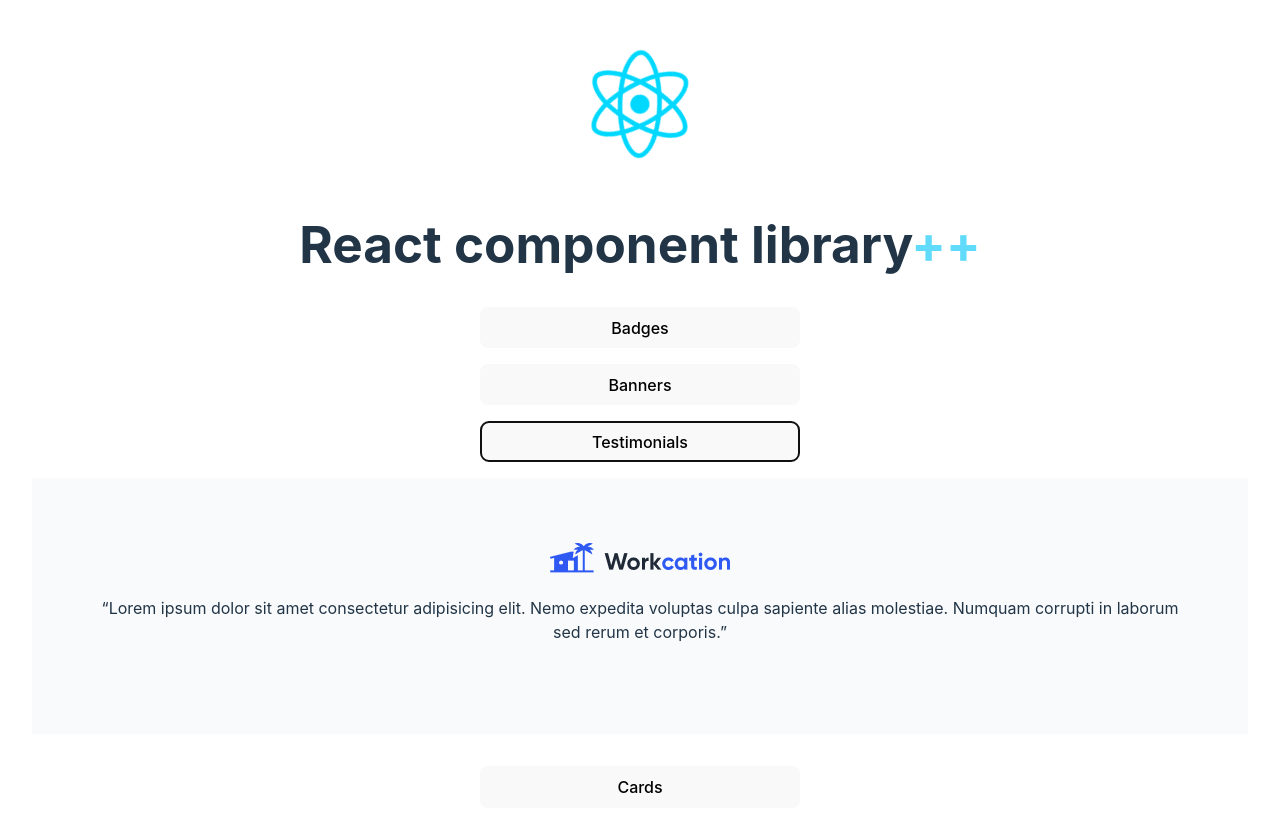
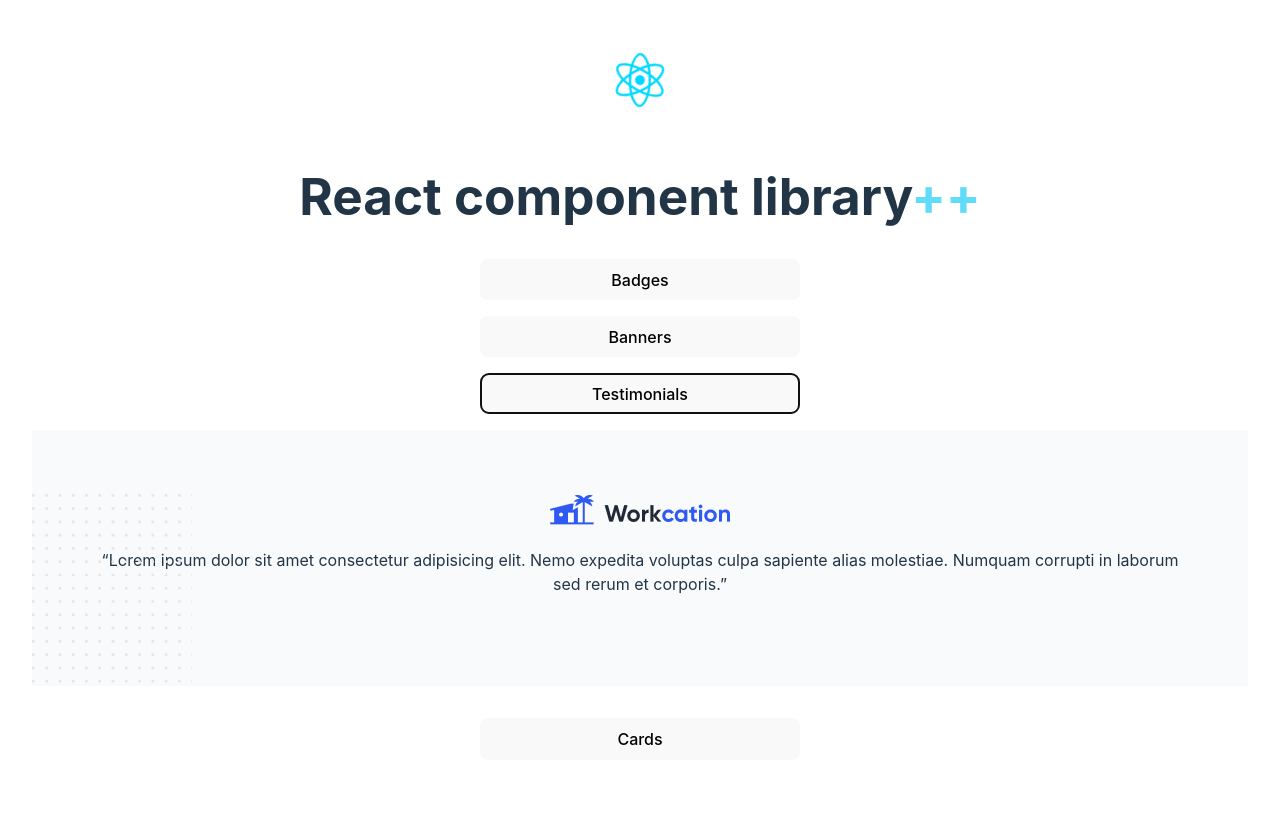
Before and after one commit to kayla-pagan/react-component-library, a React (Vite) app: page / in a window 1280 px wide. Both pictures are taken after a click on the button "Testimonials". Shown: the top 832 px of the page. After the commit the page ends 808 px from the top, so only its background shows below. Built offline with nearby package versions, Linux system fonts and the light colour scheme.

Commit message:
Make testimonial pattern a pseudo element instead

```diff
--- a/src/App.css
+++ b/src/App.css
@@ -145,9 +145,23 @@
 }
 
 .testimonial {
-  height: 8em;
+  min-height: 16em;
   padding: 4em;
   background-color: #F9FAFB;
+  position: relative;
+  z-index: 1;
+}
+
+.testimonial::before {
+  content: "";
+  position: absolute;
+  background-image: url('./assets/testimonial-pattern.svg');
+  background-size: cover;
+  width: 10em;
+  height: 12em;
+  bottom: 0;
+  left: 0;
+  z-index: 2;
 }
 
 .transparent {
--- a/src/components/Testimonial/Testimonial.jsx
+++ b/src/components/Testimonial/Testimonial.jsx
@@ -1,6 +1,7 @@
 import React from "react"
 // import classNames from "classnames"
 import companyLogo from '../../assets/testimonial-logo.png'
+import testimonialPattern from '../../assets/testimonial-pattern.svg'
 
 export default function Testimonial({children, src, ...rest}){
     let testimonialBgClass = src && "transparent"
--- a/src/index.css
+++ b/src/index.css
@@ -12,6 +12,10 @@
   -webkit-font-smoothing: antialiased;
   -moz-osx-font-smoothing: grayscale;
   -webkit-text-size-adjust: 100%;
+}
+
+*, *::before, *::after {
+  box-sizing: border-box;
 }
 
 a {
```
